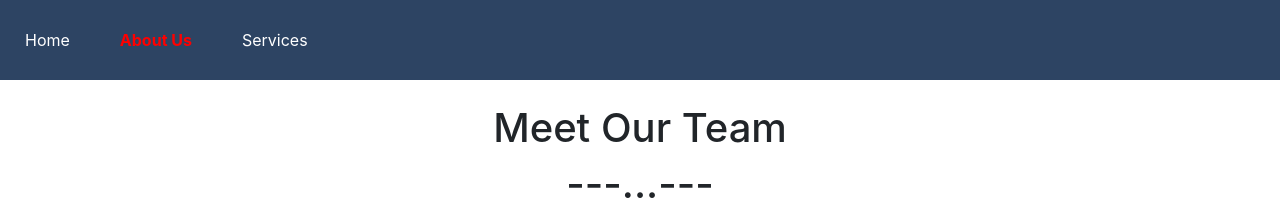
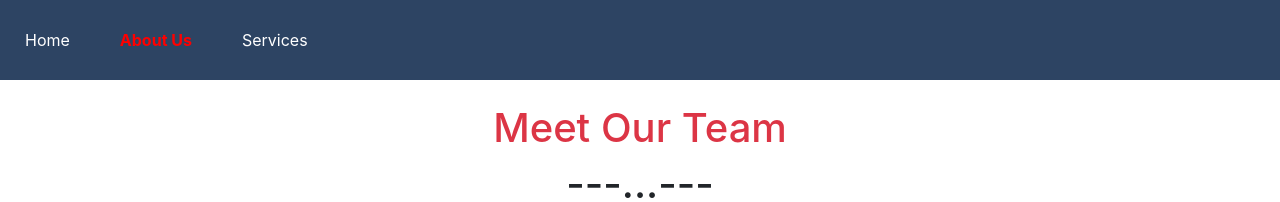
Before and after one commit to mohammadatiqurrahman/online-education, a React (Create React App) app: page /about_us in a window 1280 px wide. Shown: the top 202 px of the page. Built offline with nearby package versions, Linux system fonts and the light colour scheme.

Commit message:
update readme file

```diff
--- a/src/components/About/About.js
+++ b/src/components/About/About.js
@@ -12,7 +12,7 @@ const About = () => {
     },[])
     return (
         <div>
-            <h1 className="mt-4">Meet Our Team</h1>
+            <h1 className="mt-4 text-danger">Meet Our Team</h1>
             <h1>---...---</h1>
         <div className="container">
          <div className="row row-cols-1 row-cols-md-3 g-4">
```
